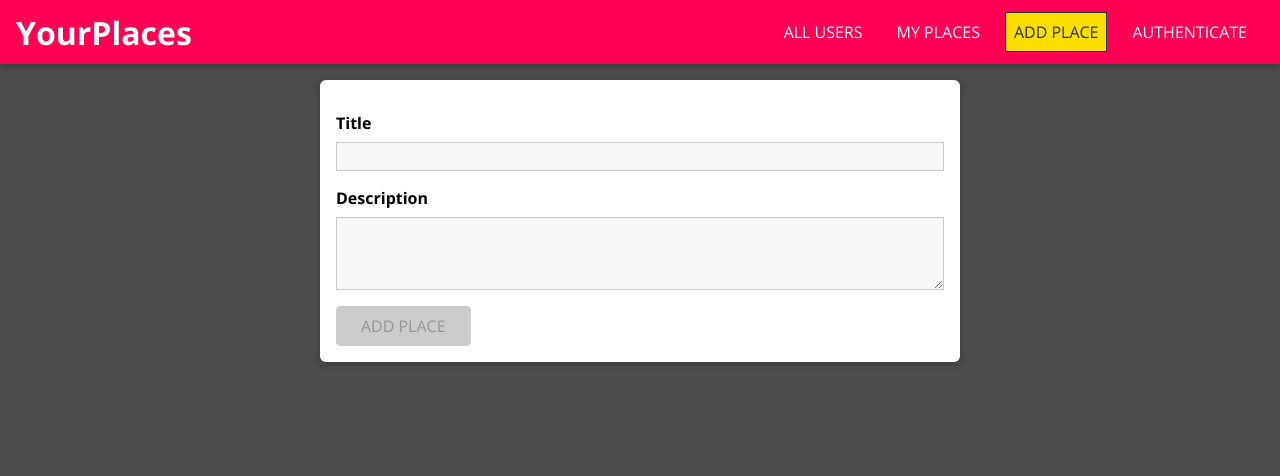
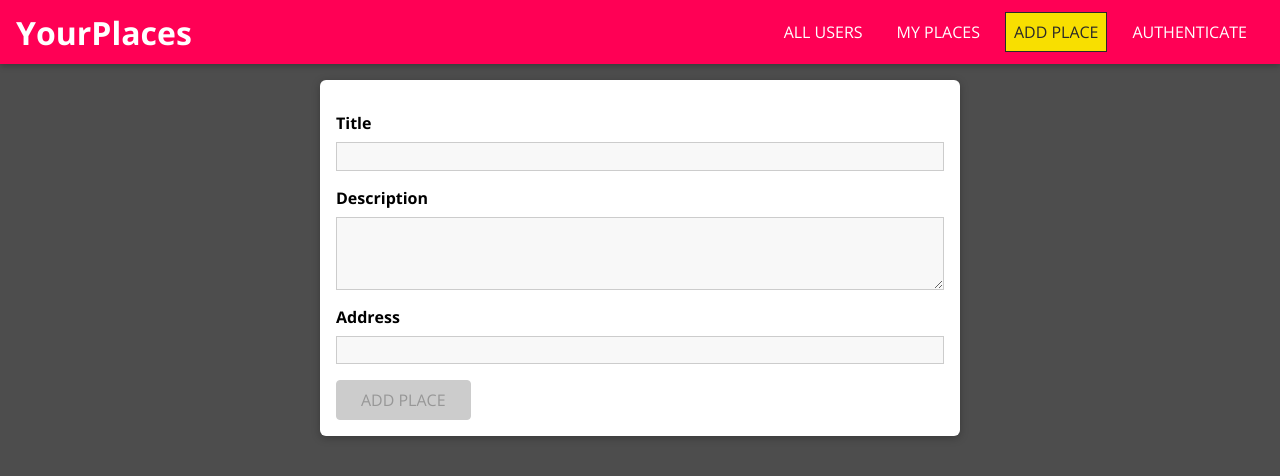
Before and after one commit to PetyrDzhunov/MERN-stack-udemy-course, a React (Create React App) app in the folder client/: page /places/new in a window 1280 px wide. Shown: the top 476 px of the page. Built offline with nearby package versions, Linux system fonts and the light colour scheme.

Commit message:
finished the create place form

```diff
--- a/client/src/places/pages/NewPlace.js
+++ b/client/src/places/pages/NewPlace.js
@@ -45,6 +45,10 @@ const NewPlace = () => {
 		isValid: false
 	});
 
+	const placeSubmitHandler = (e) => {
+		e.preventDefault();
+		console.log(formState.inputs);
+	};
 
 	const inputHandler = useCallback((id, value, isValid) => {
 		dispatch({
@@ -53,10 +57,9 @@ const NewPlace = () => {
 		})
 	}, []);
 
-	console.log(formState.isValid);
 
 	return (
-		<form className="place-form">
+		<form onSubmit={placeSubmitHandler} className="place-form">
 			<Input
 				id="title"
 				element="input"
@@ -75,6 +78,17 @@ const NewPlace = () => {
 				errorText="Please enter a valid description (at least 5 characters)"
 				onInput={inputHandler}
 			/>
+
+			<Input
+				id="address"
+				element="input"
+				label="Address"
+				validators={[VALIDATOR_REQUIRE()]}
+				errorText="Please enter a valid address."
+				onInput={inputHandler}
+			/>
+
+
 			<Button type="submit"
 				disabled={!formState.isValid}
 			>ADD PLACE</Button>
```
